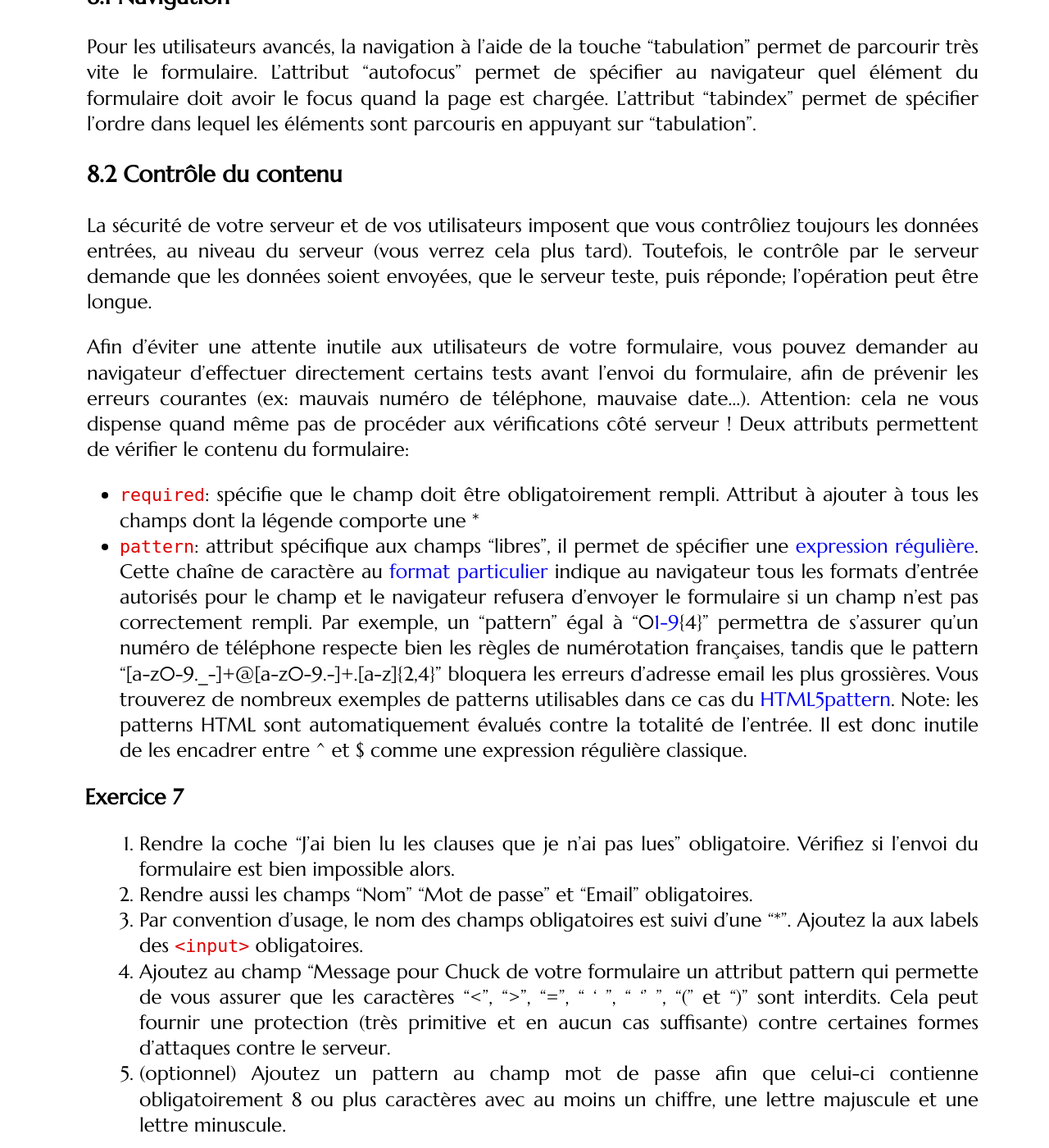
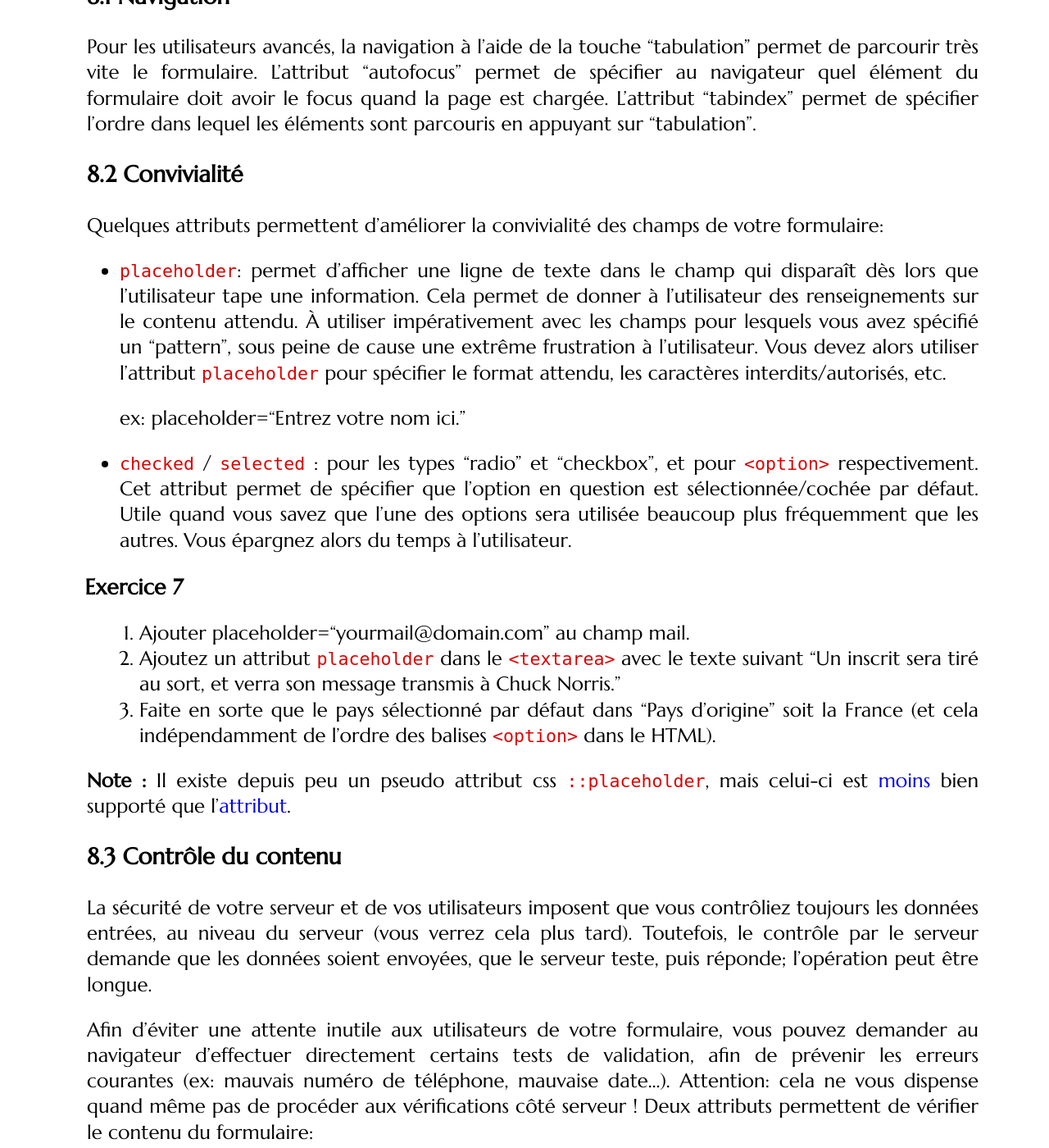
Before and after one commit to romainlebreton/R1.02-DeveloppementInterfacesWeb, a Jekyll site: the page built from tutorials/tutorial4.md, in a window 1280 px wide and 1400 px high, scrolled down 5736 px. Shown: the whole window at 82% size. Built offline with Jekyll 4.4.1, drawn with Linux system fonts in a browser that asks for light colours; some web fonts are replaced; comment, search, counter and statistics services are not loaded; some of the changed text lies outside the part shown.

Commit message:
move section

```diff
--- a/tutorials/tutorial4.md
+++ b/tutorials/tutorial4.md
@@ -184,6 +184,39 @@ spécifier au navigateur quel élément du formulaire doit avoir le focus quand
 dans lequel les éléments sont parcouris en appuyant sur “tabulation”.
 
 
+### Convivialité
+
+Quelques attributs permettent d'améliorer la convivialité des champs de votre formulaire:
+
+* `placeholder`: permet d'afficher une ligne de texte dans le champ qui disparaît
+  dès lors que l'utilisateur tape une information. Cela permet de donner à
+  l'utilisateur des renseignements sur le contenu attendu. À utiliser
+  impérativement avec les champs pour lesquels vous avez spécifié un “pattern”,
+  sous peine de cause une extrême frustration à l'utilisateur. Vous devez alors
+  utiliser l'attribut `placeholder` pour spécifier le format attendu, les
+  caractères interdits/autorisés, etc.
+
+   ex:  placeholder=“Entrez votre nom ici."
+
+* `checked` / `selected` : pour les types “radio” et “checkbox”, et pour `<option>`
+respectivement. Cet attribut permet de spécifier que l'option en question est
+sélectionnée/cochée par défaut. Utile quand vous savez que l'une des options
+sera utilisée beaucoup plus fréquemment que les autres. Vous épargnez alors du
+temps à l'utilisateur.
+
+<div class="exercise" >
+
+ 1. Ajouter placeholder=“yourmail@domain.com” au champ mail.
+ 1. Ajoutez un attribut `placeholder` dans le `<textarea>` avec le texte suivant "Un inscrit sera tiré au sort, et verra son message transmis à Chuck Norris."
+ 1. Faite en sorte que le pays sélectionné par défaut dans "Pays d'origine" soit la France (et cela indépendamment de l'ordre des balises `<option>` dans le HTML).
+
+</div>
+
+
+<strong>Note : </strong> Il existe depuis peu un pseudo attribut css `::placeholder`, mais celui-ci est [moins](http://caniuse.com/#search=placeholder%20css) bien supporté que
+l'[attribut](http://caniuse.com/#search=placeholder%20attribute).
+
+
 ### Contrôle du contenu
 
 La sécurité de votre serveur et de vos utilisateurs imposent que vous contrôliez
@@ -192,10 +225,9 @@ tard). Toutefois, le contrôle par le serveur demande que les données soient
 envoyées, que le serveur teste, puis réponde; l'opération peut être longue.
 
 Afin d'éviter une attente inutile aux utilisateurs de votre formulaire, vous
-pouvez demander au navigateur d'effectuer directement certains tests avant
-l'envoi du formulaire, afin de prévenir les erreurs courantes (ex: mauvais
-numéro de téléphone, mauvaise date...). Attention: cela ne vous dispense quand
-même pas de procéder aux vérifications côté serveur !  Deux attributs permettent
+pouvez demander au navigateur d'effectuer directement certains tests de validation, afin de prévenir
+les erreurs courantes (ex: mauvais numéro de téléphone, mauvaise date...).
+Attention: cela ne vous dispense quand même pas de procéder aux vérifications côté serveur !  Deux attributs permettent
 de vérifier le contenu du formulaire:
 
 * `required`: spécifie que le champ doit être obligatoirement rempli. Attribut à
@@ -227,36 +259,3 @@ de vérifier le contenu du formulaire:
 </div>
 
 <strong> Note : </strong> Pour être toujours protégé contre les bugs lorsque vous cogitez sur une expression régulière, ne sortez jamais sans votre [Regulex](https://jex.im/regulex). Regulex, le visualisateur de machine d'état qu'il vous faut pour vos expressions régulières.
-
-### Convivialité
-
-Quelques attributs permettent d'améliorer la convivialité des champs de votre formulaire:
-
-* `placeholder`: permet d'afficher une ligne de texte dans le champ qui disparaît
-  dès lors que l'utilisateur tape une information. Cela permet de donner à
-  l'utilisateur des renseignements sur le contenu attendu. À utiliser
-  impérativement avec les champs pour lesquels vous avez spécifié un “pattern”,
-  sous peine de cause une extrême frustration à l'utilisateur. Vous devez alors
-  utiliser l'attribut `placeholder` pour spécifier le format attendu, les
-  caractères interdits/autorisés, etc.
-
-   ex:  placeholder=“Entrez votre nom ici."
-
-* `checked` / `selected` : pour les types “radio” et “checkbox”, et pour `<option>`
-respectivement. Cet attribut permet de spécifier que l'option en question est
-sélectionnée/cochée par défaut. Utile quand vous savez que l'une des options
-sera utilisée beaucoup plus fréquemment que les autres. Vous épargnez alors du
-temps à l'utilisateur.
-
-<div class="exercise" >
-
- 1. Ajouter placeholder=“yourmail@domain.com” au champ mail.
- 1. Ajoutez un attribut `placeholder` dans le `<textarea>` avec le texte suivant "Un inscrit sera tiré au sort, et verra son message transmis à Chuck Norris."
-
-</div>
-
-<strong>Note : </strong> Il existe depuis peu un pseudo attribut css `::placeholder`, mais celui-ci est [moins](http://caniuse.com/#search=placeholder%20css) bien supporté que
-l'[attribut](http://caniuse.com/#search=placeholder%20attribute).
-
-
-<!-- ## Style -->
```
